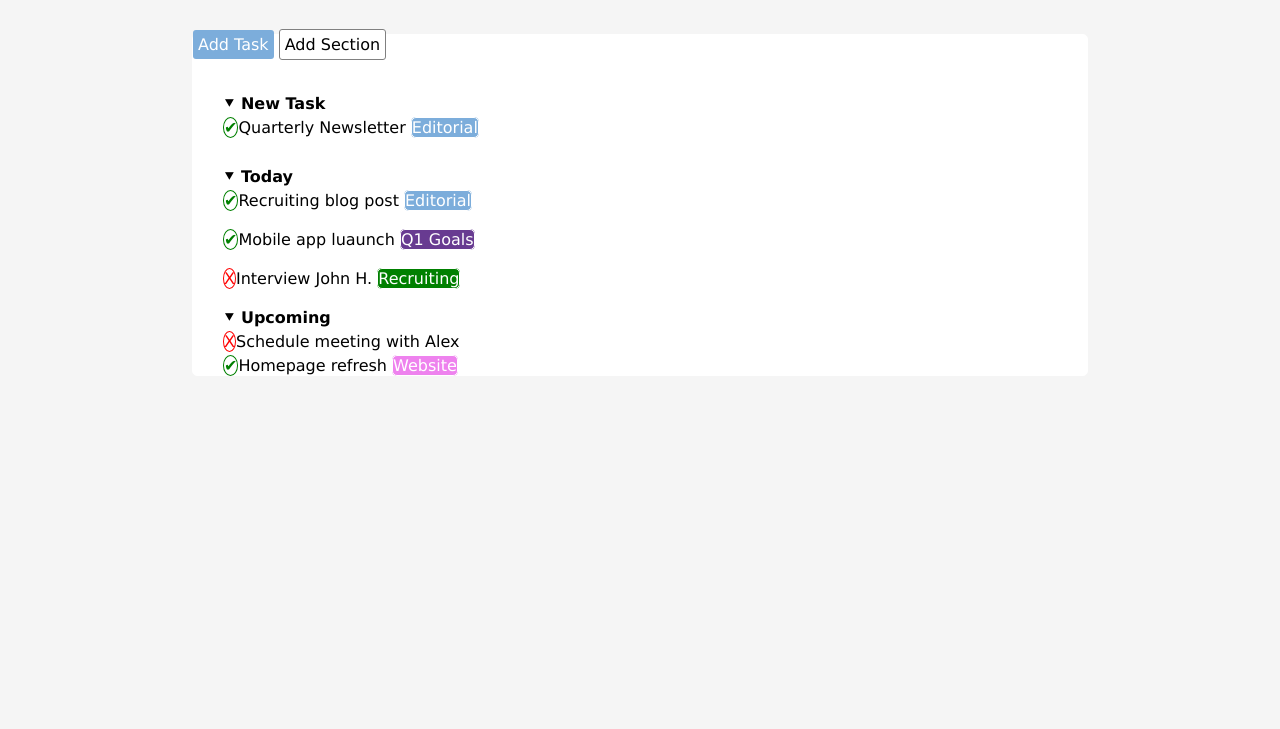
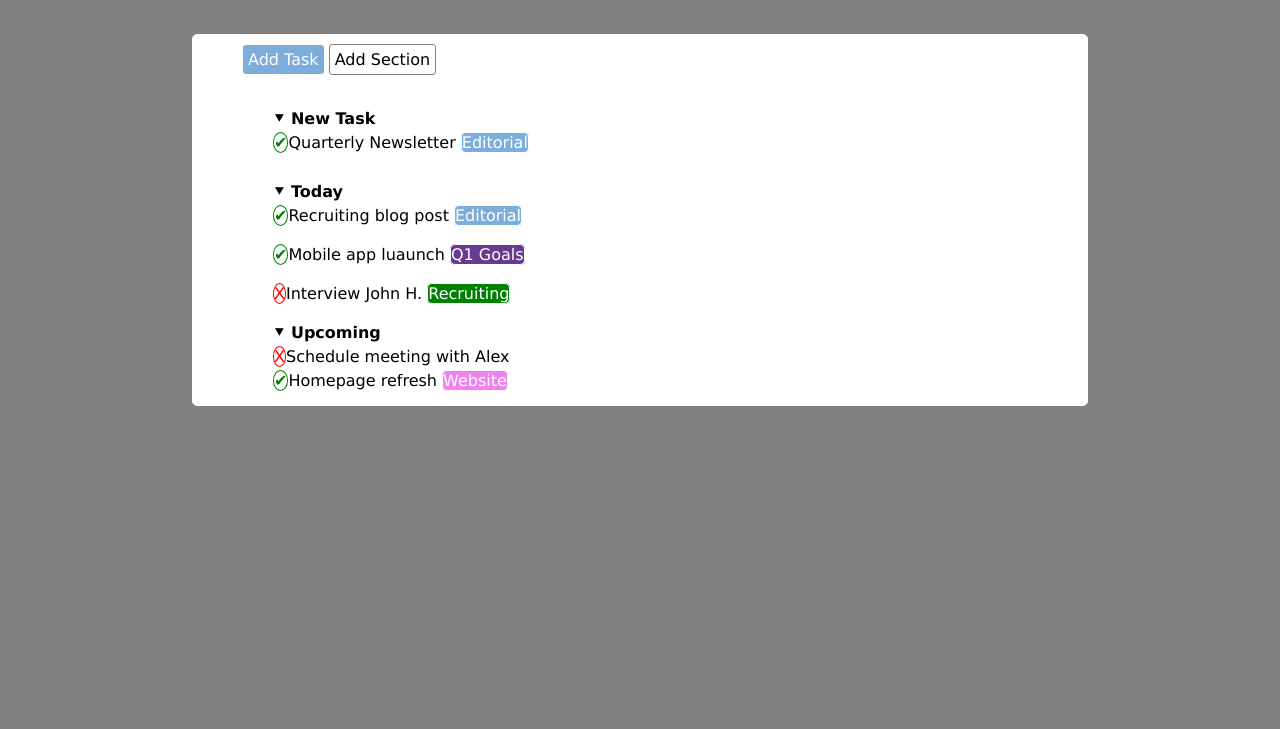
Before and after one commit to Stiv3nn/html-css-toboolist, a plain HTML site: page index.html in a window 1280 px wide. Shown: the part 71-800 px from the top of the page. Drawn offline with Linux system fonts and the light colour scheme.

Commit message:
fixed main

```diff
--- a/index.html
+++ b/index.html
@@ -25,6 +25,7 @@
         </div>
 
         <!-- New Task -->
+        <section>
             <div class="new-task">&#11206; <strong>New Task</strong></div>
             <div class="quarterly-newsletter"><span class="spunta-1">✔</span>Quarterly Newsletter <span class="editoriale-1">Editorial</span></div>
 
@@ -38,6 +39,7 @@
             <div class="upcoming">&#11206; <strong>Upcoming</strong></div>
             <div class="alex"><span class="errato-2">X</span>Schedule meeting with Alex</div>
             <div class="pagina"><span class="spunta-4">✔</span>Homepage refresh <span class="sito">Website</span></div>
+        </section>
     </main>
 
 
--- a/style.css
+++ b/style.css
@@ -5,12 +5,14 @@
 }
 
 body{
-    background-color: whitesmoke;
+    background-color: grey;
 }
 
+header{
+    background-color: white;
+}
 
 header img{
-    background-color: white;
     width: 55px;
     height: 55px;
     line-height: 100%;
@@ -40,7 +42,9 @@ main{
     margin: 0 auto;
     background-color: white;
     margin-top: 50px;
+    padding: 15px 50px;
 }
+
 
 .attività{
     background-color: rgb(124, 173, 219);
```
Lines whose indentation alone changed are shown as unchanged.
